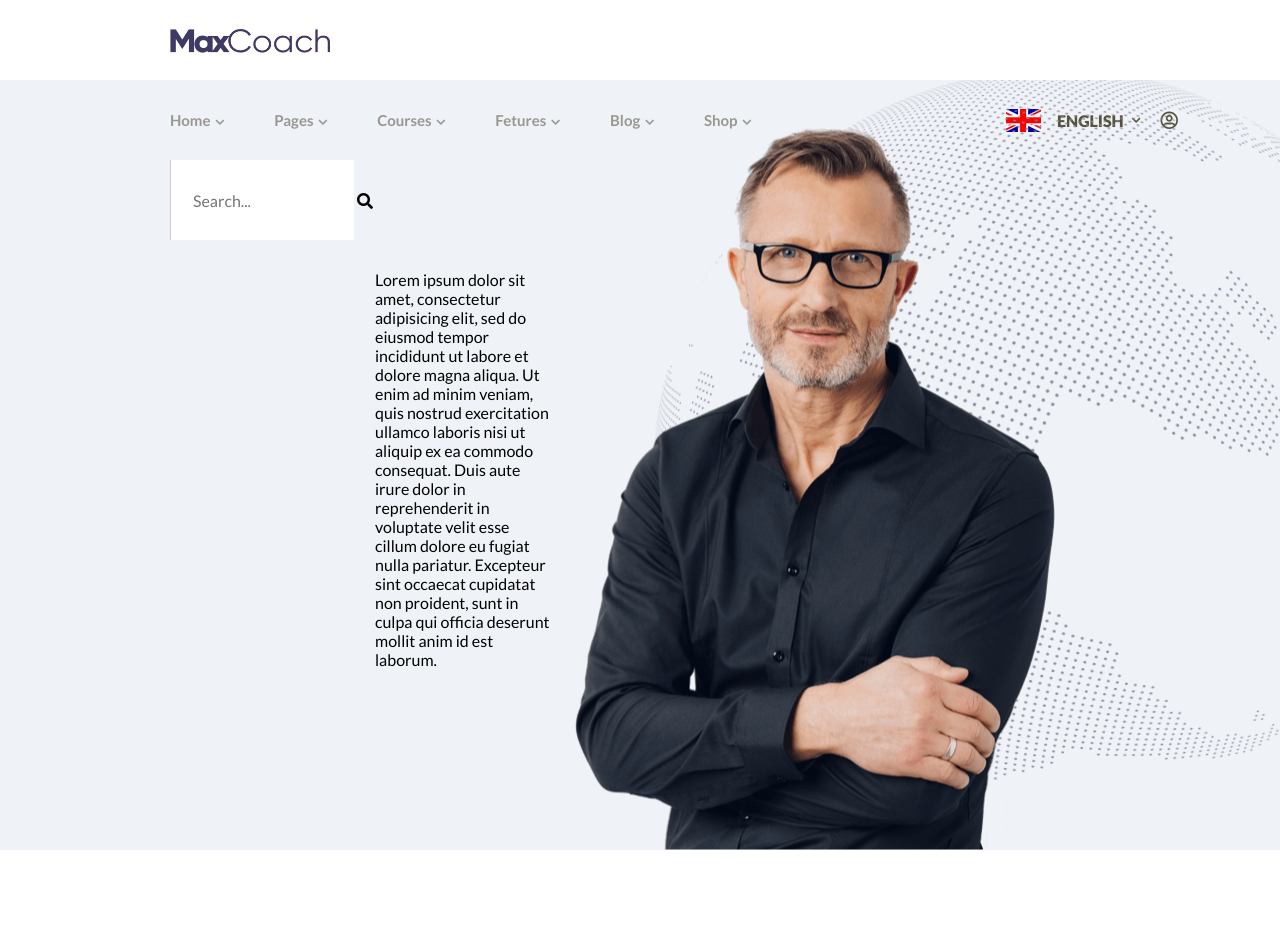
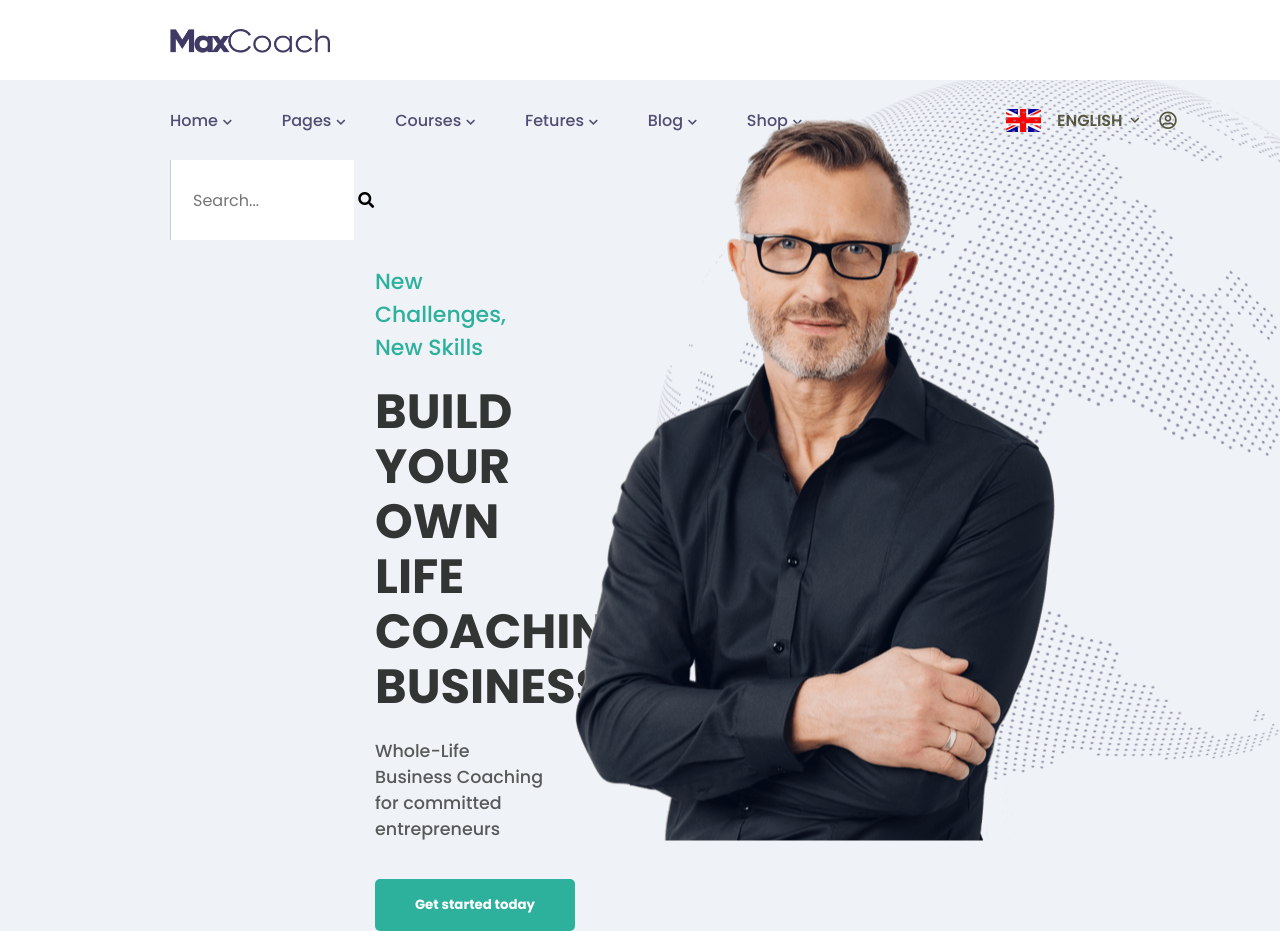
Before and after one commit to Pharnassus/proj-html-vuejs, a website: page index.html in a window 1280 px wide. Before the commit the page ends 850 px from the top, so only its background shows below. Drawn offline with nearby package versions, Linux system fonts and the light colour scheme.

Commit message:
header/jumbotron - html/css completato

```diff
--- a/index.html
+++ b/index.html
@@ -6,8 +6,8 @@
   <meta http-equiv="X-UA-Compatible" content="ie=edge">
   <link href="https://fonts.googleapis.com/css?family=Lato" rel="stylesheet">
   <link rel="preconnect" href="https://fonts.gstatic.com">
-  <link href="https://fonts.googleapis.com/css2?family=Lato:wght@400;700;900&display=swap" rel="stylesheet">
-  <link rel="stylesheet" href="https://cdnjs.cloudflare.com/ajax/libs/font-awesome/5.15.1/css/all.min.css">
+  <link href="https://fonts.googleapis.com/css2?family=Poppins:wght@400;500;600;700;800;900&display=swap" rel="stylesheet">
+  <link rel="stylesheet" href="https://cdnjs.cloudflare.com/ajax/libs/font-awesome/5.15.1/css/all.min.css"><link rel="preconnect" href="https://fonts.gstatic.com">
   <!-- ms_CSS -->
   <link rel="stylesheet" href="css/app.css">
   <!-- vueCDN -->
@@ -49,7 +49,10 @@
 
       <div class="jumbotron clearfix">
         <div class="new_challenges">
-          <span>Lorem ipsum dolor sit amet, consectetur adipisicing elit, sed do eiusmod tempor incididunt ut labore et dolore magna aliqua. Ut enim ad minim veniam, quis nostrud exercitation ullamco laboris nisi ut aliquip ex ea commodo consequat. Duis aute irure dolor in reprehenderit in voluptate velit esse cillum dolore eu fugiat nulla pariatur. Excepteur sint occaecat cupidatat non proident, sunt in culpa qui officia deserunt mollit anim id est laborum.</span>
+          <h2>New Challenges, New Skills</h2>
+          <p>build your own life coaching business</p>
+          <p>Whole-Life Business Coaching for committed entrepreneurs</p>
+          <button>Get started today</button>
         </div>
 
         <div class="jumbotron_img">
--- a/src/partials/_common.scss
+++ b/src/partials/_common.scss
@@ -2,7 +2,7 @@
   box-sizing: border-box;
   margin: 0;
   padding: 0;
-  font-family: 'Lato', sans-serif;
+  font-family: 'Poppins', sans-serif;
 }
 body{
   // background: orange;
--- a/src/partials/_header.scss
+++ b/src/partials/_header.scss
@@ -27,14 +27,15 @@ header{
       ul{
         display: flex;
         height: 100%;
-        font-size: 15px;
+        font-size: 16px;
         li{
           align-self: center;
           padding-right: 50px;
           font-weight: 600;
         }
         a{
-          color: #9A9793;
+          color: #514D73;
+          font-weight: 500;
         }
         i{
           font-size: 10px;
@@ -54,7 +55,7 @@ header{
       }
       span{
         align-self: center;
-        font-weight: 800;
+        font-weight: 600;
         font-size: 16px;
         margin-right: 20px;
       }
@@ -107,7 +108,32 @@ header{
       width: 50%;
       height: 100%;
       float: left;
-      padding: 190px 90px 0 375px;
+      padding: 185px 90px 0 375px;
+      h2{
+        font-weight: 500;
+        font-size: 22px;
+        color: #2DB19C;
+        margin-bottom: 20px;
+      }
+      p:first-of-type{
+        color: #333434;
+        font-size: 48px;
+        font-weight: 700;
+        text-transform: uppercase;
+        line-height: 55px;
+        margin-bottom: 24px;
+      }
+      p:last-of-type{
+        color: #595959;
+        font-size: 17.5px;
+        font-weight: 500;
+        margin-bottom: 37px;
+      }
+      button{
+        @include buttonGreen;
+        width: 200px;
+        height: 52px;
+      }
     }
     .jumbotron_img{
       width: 50%;
--- a/src/partials/_mixins.scss
+++ b/src/partials/_mixins.scss
@@ -9,3 +9,15 @@
   display: table;
   clear: both;
 }
+
+@mixin buttonGreen{
+  background: #2DB19C;
+  cursor: pointer;
+  border-radius: 5px;
+  border: none;
+  color: white;
+  font-weight: 700;
+  &:focus{
+    outline: -webkit-focus-ring-color auto 0px;
+  }
+}
```
Also changed, not shown: css/app.css.
